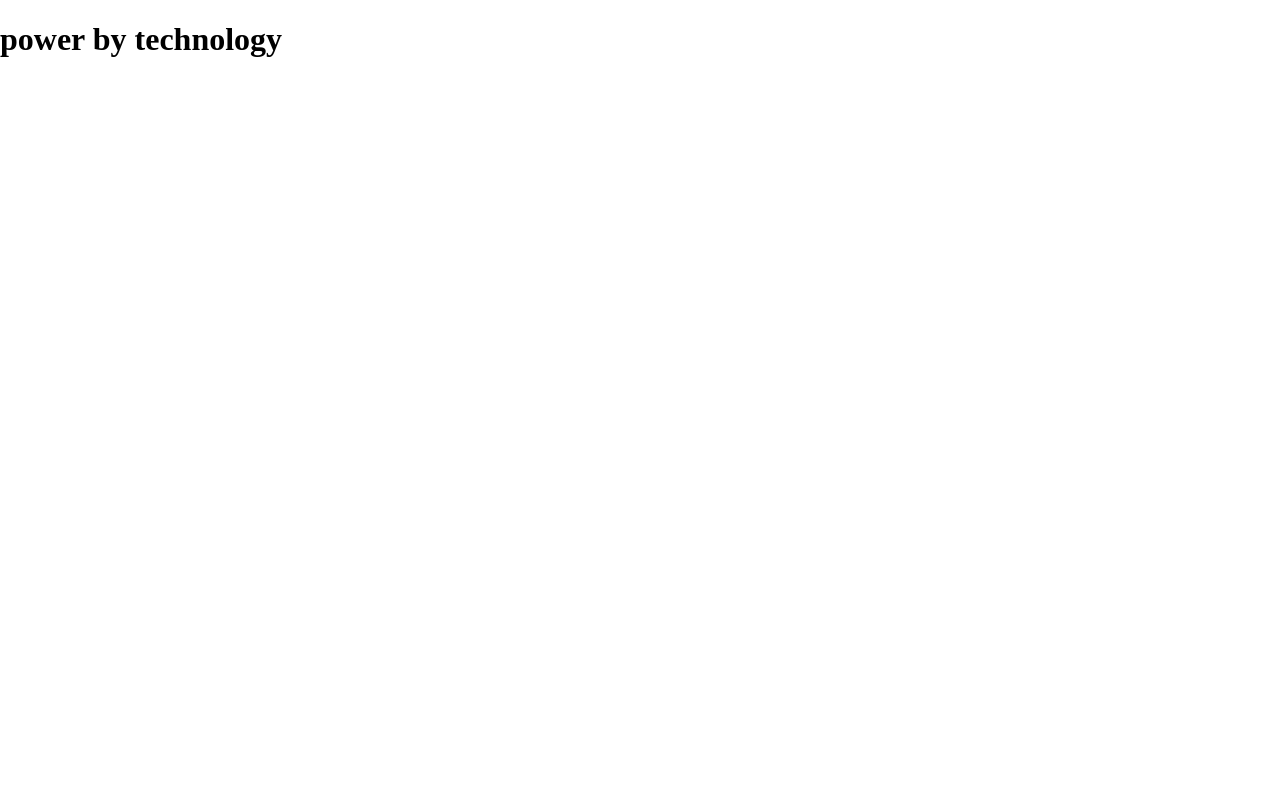
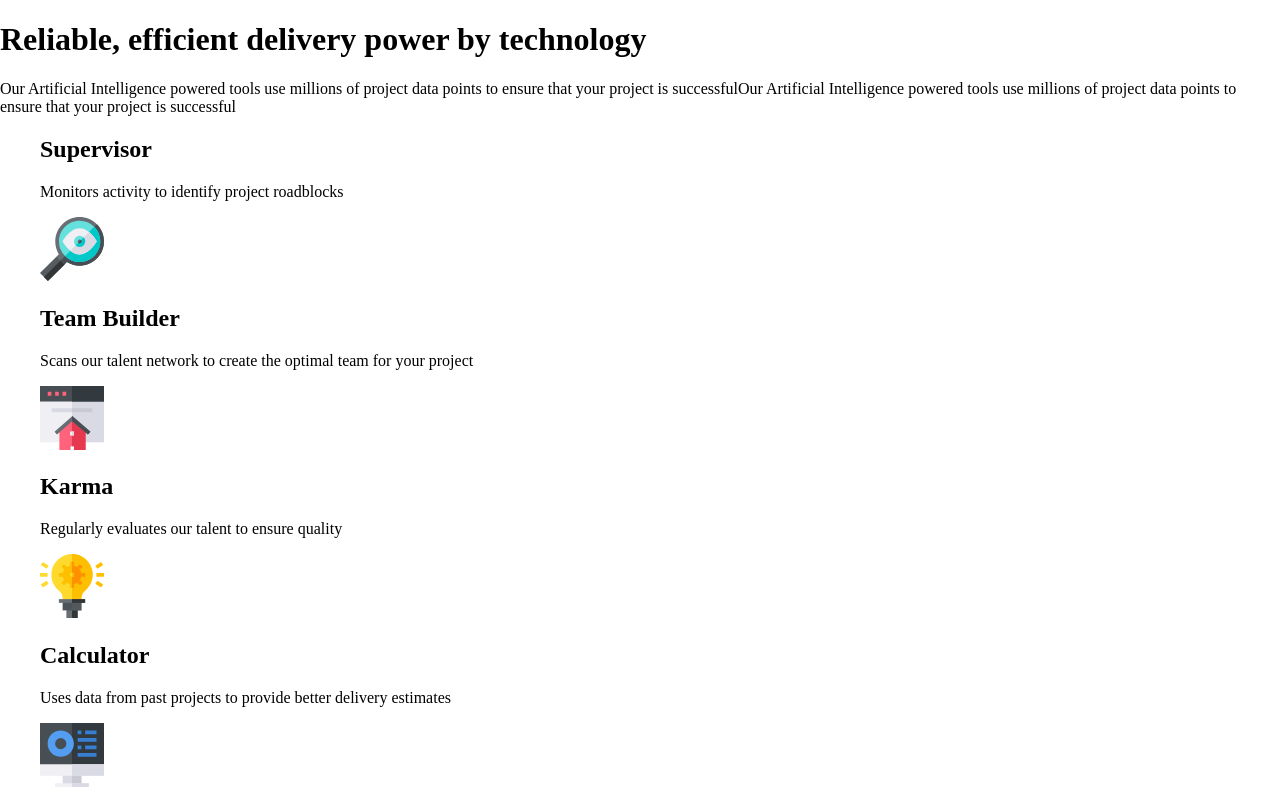
Before and after one commit to Albinpirela/four-card-feature-section-master-master, a website: page index.html in a window 1280 px wide. Drawn offline with Linux system fonts and the light colour scheme.

Commit message:
add index structure

```diff
--- a/index.html
+++ b/index.html
@@ -1,5 +1,6 @@
 <!DOCTYPE html>
 <html lang="en">
+
 <head>
   <meta charset="UTF-8" />
   <meta http-equiv="X-UA-Compatible" content="IE=edge" />
@@ -7,9 +8,45 @@
   <link rel="stylesheet" href="style.css" type="text/css" />
   <title>Document</title>
 </head>
+
 <body>
   <main>
-      <h1>power by technology</h1>
+
+    <h1>Reliable, efficient delivery <b>power by technology</b></h1>
+    <p>Our Artificial Intelligence powered tools use millions of project data points to ensure that your project is
+      successfulOur Artificial Intelligence powered tools use millions of project data points to ensure that your
+      project is successful</p>
+    <div>
+      <div class="card">
+        <figure>
+          <h2>Supervisor</h2>
+          <p>Monitors activity to identify project roadblocks</p>
+          <img src="images/icon-supervisor.svg" alt="">
+        </figure>
+      </div>
+      <div class="card">
+        <figure>
+          <h2>Team Builder</h2>
+          <p>Scans our talent network to create the optimal team for your project</p>
+          <img src="images/icon-team-builder.svg" alt="">
+        </figure>
+      </div>
+      <div class="card">
+        <figure>
+          <h2>Karma</h2>
+          <p>Regularly evaluates our talent to ensure quality</p>
+          <img src="images/icon-karma.svg" alt="">
+        </figure>
+      </div>
+      <div class="card">
+        <figure>
+          <h2>Calculator</h2>
+          <p>Uses data from past projects to provide better delivery estimates</p>
+          <img src="images/icon-calculator.svg" alt="">
+        </figure>
+      </div>
+    </div>
   </main>
 </body>
+
 </html>
```
Lines whose indentation alone changed are shown as unchanged.
